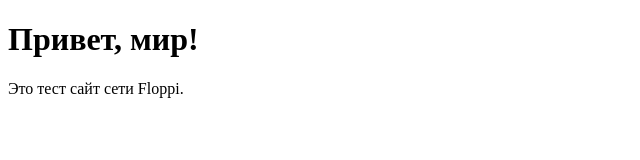
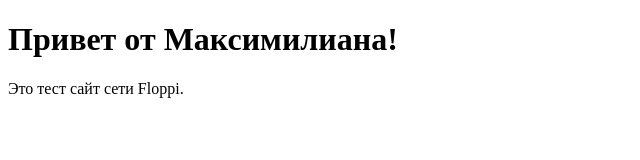
Before and after one commit to FloppiNetwork/Test-Floppi, a plain HTML site: page index.html in a window 1280 px wide. Shown: the whole page, without its empty margins (0-640 px from the left). Drawn offline with Linux system fonts and the light colour scheme.

Commit message:
Update index.html

```diff
--- a/index.html
+++ b/index.html
@@ -5,7 +5,7 @@
   <title>Тест сайт</title>
 </head>
 <body>
-  <h1>Привет, мир!</h1>
+  <h1>Привет от Максимилиана!</h1>
   <p>Это тест сайт сети Floppi.</p>
 </body>
 </html>
```
